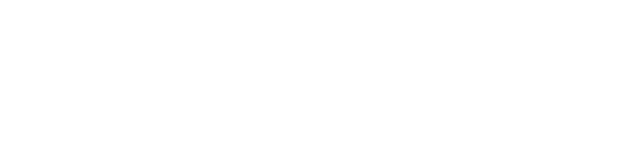
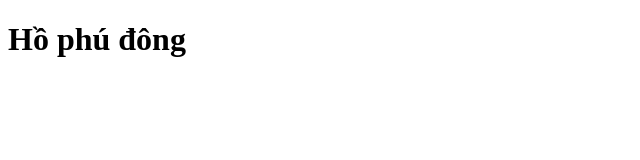
Before and after one commit to Hophudong/duan3, a plain HTML site: page index.html in a window 1280 px wide. Shown: the whole page, without its empty margins (0-640 px from the left). Drawn offline with Linux system fonts and the light colour scheme.

Commit message:
second commit

```diff
--- a/index.html
+++ b/index.html
@@ -5,5 +5,7 @@
     <meta name="viewport" content="width=device-width, initial-scale=1.0" />
     <title>duan2</title>
   </head>
-  <body></body>
+  <body>
+    <h1>Hồ phú đông</h1>
+  </body>
 </html>
```
